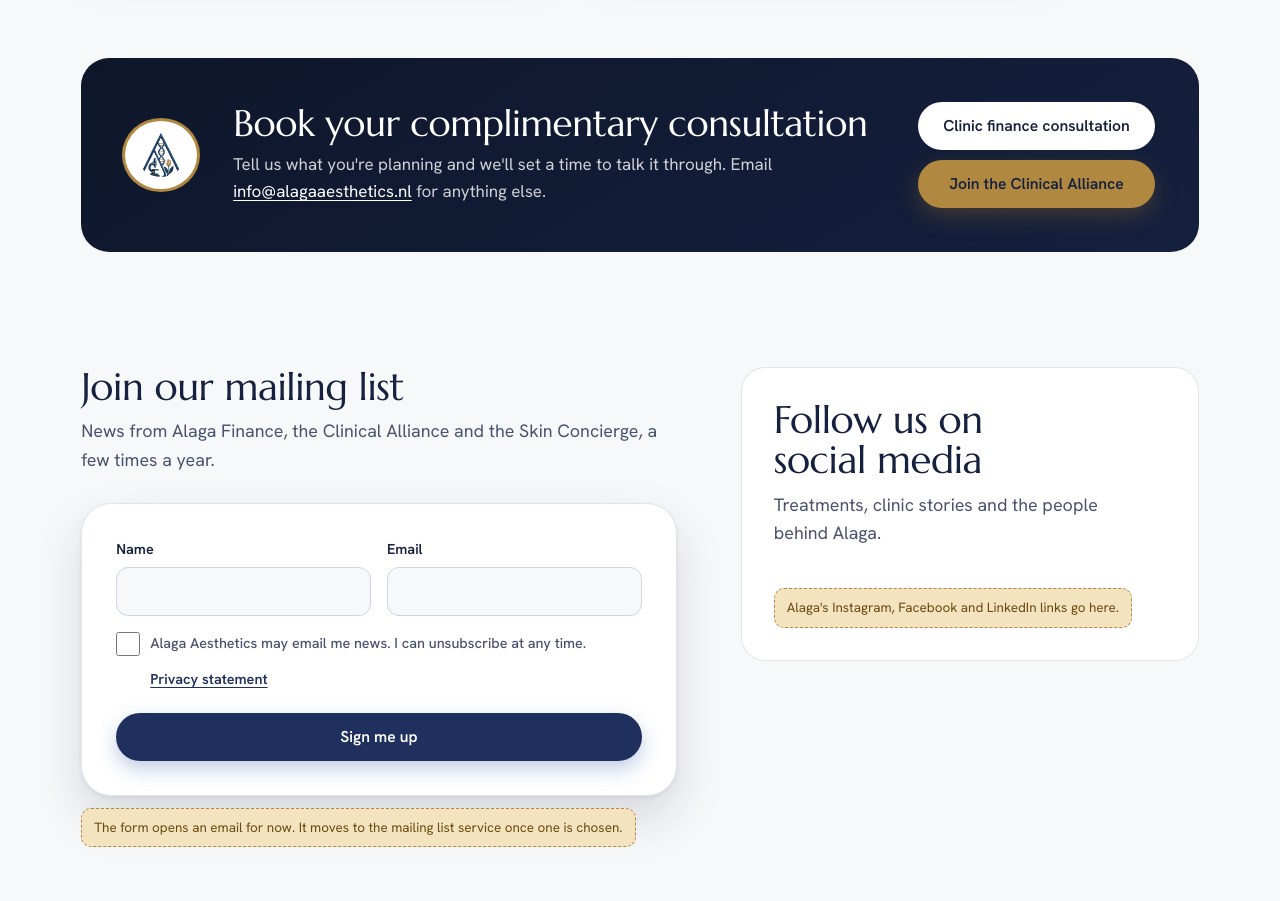
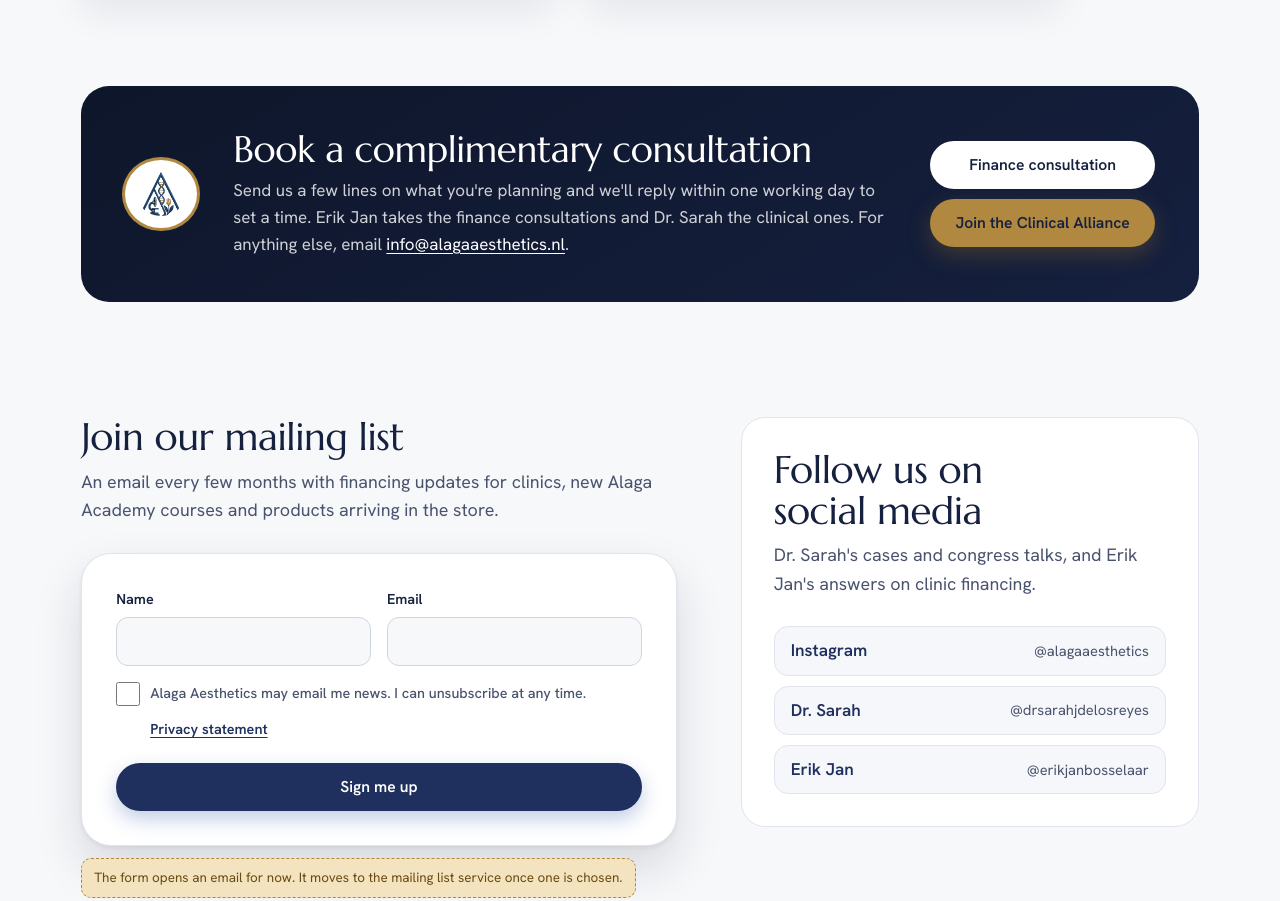
Before and after one commit to shinigami1235-creator/Alaga-aesthetics, a plain HTML site: page index.html in a window 1280 px wide. Shown: the part 2081-2982 px from the top of the page. Drawn offline with Linux system fonts and the light colour scheme.

Commit message:
Home: plainer Who we are, consultation and mailing list copy; Instagram links for Alaga, Dr. Sarah and Erik Jan
Co-Authored-By: Claude Opus 5.5 <noreply@anthropic.com>
Claude-Session: https://claude.ai/code/session_01MQWzxTygFoYCNJEMH8xMpo

```diff
--- a/assets/css/home.css
+++ b/assets/css/home.css
@@ -986,3 +986,8 @@ html.intro .home-logo { opacity: 0; }
 @media (max-width: 640px) { .academy .cross-art img[src*="sarah-corridor"] { object-position: 50% 52% !important; } }
 .cases-two { grid-template-columns: repeat(auto-fit, minmax(300px, 460px)); }
 .case-what { display: block; margin: 2px 4px 0; font-size: .92rem; color: #4A536E; }
+.follow .soc { list-style: none; margin: 16px 0 0; padding: 0; display: grid; gap: 10px; }
+.follow .soc a { display: flex; justify-content: space-between; align-items: center; gap: 12px; min-height: 48px; padding: 10px 16px; border-radius: 14px; border: 1px solid var(--line); color: var(--cobalt); font-weight: 700; text-decoration: none; background: #F6F7FA; }
+.follow .soc a span { font-weight: 400; color: var(--ink-2); font-size: .92rem; }
+.follow .soc a:hover { border-color: var(--gold); }
+.follow .soc a:focus-visible { outline: 2px solid var(--cobalt); outline-offset: 2px; }
--- a/index.html
+++ b/index.html
@@ -77,7 +77,7 @@
   <div class="wrap">
     <div class="sec-head rise">
       <h2 id="about-h">Who we are</h2>
-      <p>Alaga is the Tagalog word for care. Dr. Sarah De los Reyes-Bosselaar and Erik Jan Bosselaar founded Alaga Aesthetics in the Netherlands to bring regenerative aesthetic medicine and clinic finance under one name. We work only with registered practitioners, and every conversation starts with listening.</p>
+      <p>Alaga Aesthetics is run by Dr. Sarah De los Reyes-Bosselaar, a physician who has worked in skin health for more than 20 years, and Erik Jan Bosselaar, who has run his own financial advice office in Zwijndrecht since 2001. Clinic owners come to us to finance new equipment, a second treatment room or a first practice, and doctors join the Clinical Alliance to train with Dr. Sarah in regenerative treatments.</p>
     </div>
     <div class="meet-grid">
       <article class="meet meet-finance rise">
@@ -112,11 +112,11 @@
     <div class="remind rise">
       <img class="remind-mark" src="assets/img/logo-monogram-160.webp" alt="" width="173" height="160" loading="lazy">
       <div>
-        <h2 id="remind-h">Book your complimentary consultation</h2>
-        <p>Tell us what you're planning and we'll set a time to talk it through. Email <a href="mailto:info@alagaaesthetics.nl">info@alagaaesthetics.nl</a> for anything else.</p>
+        <h2 id="remind-h">Book a complimentary consultation</h2>
+        <p>Send us a few lines on what you're planning and we'll reply within one working day to set a time. Erik Jan takes the finance consultations and Dr. Sarah the clinical ones. For anything else, email <a href="mailto:info@alagaaesthetics.nl">info@alagaaesthetics.nl</a>.</p>
       </div>
       <div class="remind-ctas">
-        <a class="pill pill-solid" href="finance/#consult">Clinic finance consultation</a>
+        <a class="pill pill-solid" href="finance/#consult">Finance consultation</a>
         <a class="pill pill-gold" href="alliance/#join">Join the Clinical Alliance</a>
       </div>
     </div>
@@ -128,7 +128,7 @@
   <div class="wrap stay">
     <div>
       <h2 id="stay-h">Join our mailing list</h2>
-      <p class="lead">News from Alaga Finance, the Clinical Alliance and the Skin Concierge, a few times a year.</p>
+      <p class="lead">An email every few months with financing updates for clinics, new Alaga Academy courses and products arriving in the store.</p>
       <form class="form form-inline" id="list-form" novalidate data-mailto="Mailing list">
         <div class="field"><label for="l-name">Name</label><input id="l-name" name="name" autocomplete="name" required data-error="le-name"><span class="err" id="le-name">Enter your name.</span></div>
         <div class="field"><label for="l-email">Email</label><input id="l-email" name="email" type="email" autocomplete="email" inputmode="email" required data-error="le-email"><span class="err" id="le-email">Enter an email address like name@clinic.nl.</span></div>
@@ -140,8 +140,12 @@
     </div>
     <div class="follow">
       <h2>Follow us on social media</h2>
-      <p class="lead">Treatments, clinic stories and the people behind Alaga.</p>
-      <p class="draft dark">Alaga's Instagram, Facebook and LinkedIn links go here.</p>
+      <p class="lead">Dr. Sarah's cases and congress talks, and Erik Jan's answers on clinic financing.</p>
+      <ul class="soc">
+        <li><a href="https://www.instagram.com/alagaaesthetics/" rel="noopener">Instagram <span>@alagaaesthetics</span></a></li>
+        <li><a href="https://www.instagram.com/drsarahjdelosreyes/" rel="noopener">Dr. Sarah <span>@drsarahjdelosreyes</span></a></li>
+        <li><a href="https://www.instagram.com/erikjanbosselaar/" rel="noopener">Erik Jan <span>@erikjanbosselaar</span></a></li>
+      </ul>
     </div>
   </div>
 </section>
```
